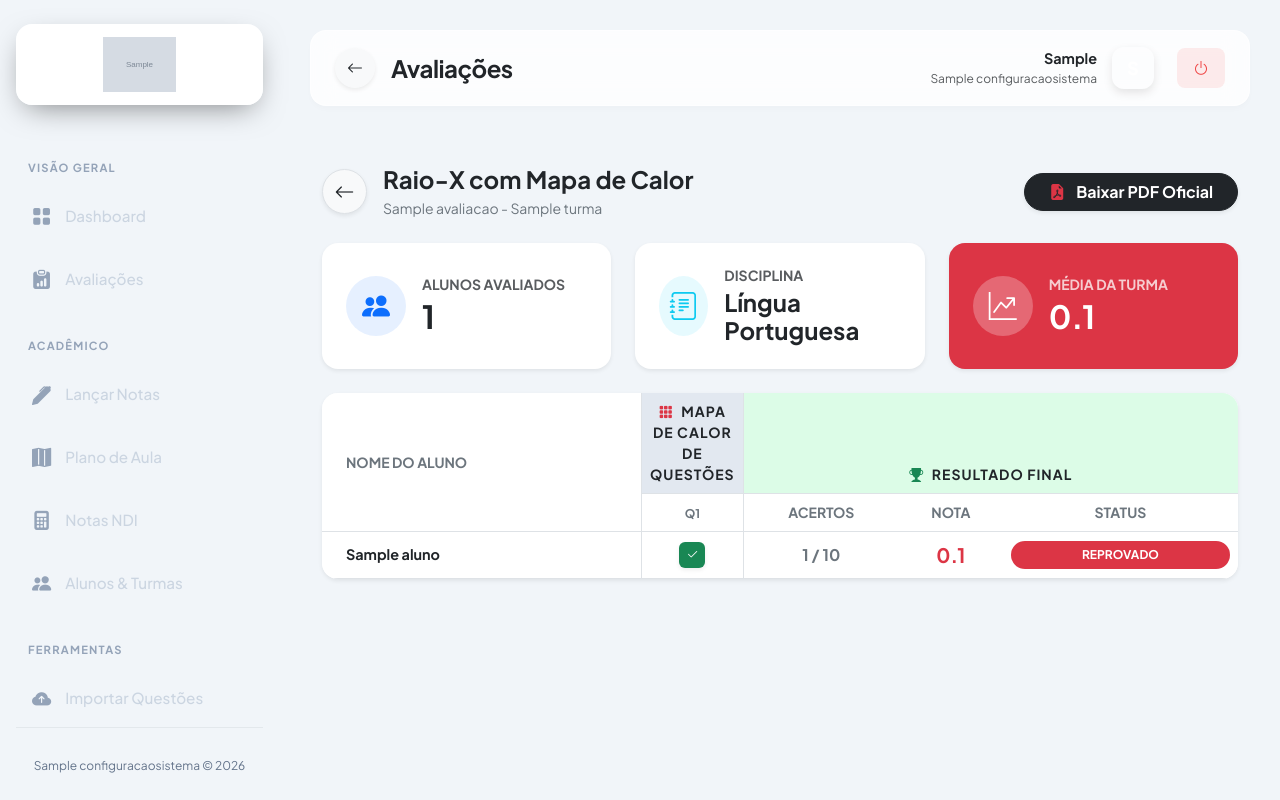
After one commit to nicolasnk11/projeto_sami, a Django app: page /avaliacao/1/resultados/ in a window 1280 px wide. The commit adds this page. Run offline with Django 5.2, Linux system fonts and the light colour scheme; a user stored in the database is signed in; data comes from the database, SQL or seed files in the repository; tables that the repository leaves empty hold one stand-in row (values such as "Sample post"); grey boxes marked "Sample" are stand-in pictures; parts of the project's set-up code (start-up, migrations or seed data) failed here and were passed over.

Commit message:
alteracao de features

```diff
--- a/core/templates/core/dashboard_aplicador.html
+++ b/core/templates/core/dashboard_aplicador.html
@@ -62,7 +62,7 @@
         </div>
 
         <div class="col-md-4">
-            <a href="{% url 'dashboard' %}" class="text-decoration-none">
+            <a href="{% url 'gerenciar_avaliacoes' %}" class="text-decoration-none">
                 <div class="card card-tatico h-100 border-0 rounded-4 shadow-sm bg-white position-relative overflow-hidden p-3">
                     <div class="bg-icone-fundo bg-warning bg-opacity-10 position-absolute rounded-circle" style="width: 150px; height: 150px; top: -30px; right: -30px; z-index: 0;"></div>
                     <div class="card-body position-relative z-1 d-flex flex-column justify-content-center">
--- /dev/null
+++ b/core/templates/core/resultados_turma.html
@@ -0,0 +1,148 @@
+{% extends 'core/base.html' %}
+
+{% block content %}
+<div class="container-fluid py-4">
+
+    <div class="d-flex justify-content-between align-items-center mb-4">
+        <div class="d-flex align-items-center gap-3">
+            <a href="javascript:history.back()" class="btn btn-light border rounded-circle shadow-sm d-flex align-items-center justify-content-center transition-hover" style="width: 45px; height: 45px;">
+                <i class="bi bi-arrow-left fs-5 text-dark"></i>
+            </a>
+            <div>
+                <h4 class="fw-bold mb-1 text-dark">Raio-X com Mapa de Calor</h4>
+                <p class="text-secondary mb-0 small">{{ avaliacao.titulo }} - {{ avaliacao.alocacao.turma.nome }}</p>
+            </div>
+        </div>
+        <div>
+            <a href="{% url 'baixar_relatorio_raiox_pdf' avaliacao.id %}" class="btn btn-dark rounded-pill px-4 shadow-sm fw-bold transition-hover text-white text-decoration-none">
+                <i class="bi bi-file-earmark-pdf-fill text-danger me-2"></i> Baixar PDF Oficial
+            </a>
+        </div>
+    </div>
+
+    <div class="row g-4 mb-4">
+        <div class="col-md-4">
+            <div class="card border-0 shadow-sm rounded-4 h-100 bg-white">
+                <div class="card-body p-4 d-flex align-items-center gap-3">
+                    <div class="bg-primary bg-opacity-10 text-primary rounded-circle d-flex align-items-center justify-content-center" style="width: 60px; height: 60px;">
+                        <i class="bi bi-people-fill fs-3"></i>
+                    </div>
+                    <div>
+                        <h6 class="text-muted fw-bold mb-1 text-uppercase small">Alunos Avaliados</h6>
+                        <h2 class="fw-bold text-dark mb-0">{{ total_alunos }}</h2>
+                    </div>
+                </div>
+            </div>
+        </div>
+
+        <div class="col-md-4">
+            <div class="card border-0 shadow-sm rounded-4 h-100 bg-white">
+                <div class="card-body p-4 d-flex align-items-center gap-3">
+                    <div class="bg-info bg-opacity-10 text-info rounded-circle d-flex align-items-center justify-content-center" style="width: 60px; height: 60px;">
+                        <i class="bi bi-journal-text fs-3"></i>
+                    </div>
+                    <div>
+                        <h6 class="text-muted fw-bold mb-1 text-uppercase small">Disciplina</h6>
+                        <h4 class="fw-bold text-dark mb-0">{{ avaliacao.alocacao.disciplina.nome }}</h4>
+                    </div>
+                </div>
+            </div>
+        </div>
+
+        <div class="col-md-4">
+            <div class="card border-0 shadow-sm rounded-4 h-100 {% if media_turma >= 6 %}bg-success text-white border-success{% elif media_turma >= 4 %}bg-warning text-dark border-warning{% else %}bg-danger text-white border-danger{% endif %}">
+                <div class="card-body p-4 d-flex align-items-center gap-3">
+                    <div class="bg-white bg-opacity-25 rounded-circle d-flex align-items-center justify-content-center" style="width: 60px; height: 60px;">
+                        <i class="bi bi-graph-up-arrow fs-3"></i>
+                    </div>
+                    <div>
+                        <h6 class="fw-bold mb-1 text-uppercase small opacity-75">Média da Turma</h6>
+                        <h2 class="fw-bold mb-0">{{ media_turma|floatformat:1 }}</h2>
+                    </div>
+                </div>
+            </div>
+        </div>
+    </div>
+
+    <div class="card border-0 shadow-sm rounded-4 overflow-hidden bg-white">
+        <div class="table-responsive">
+            <table class="table table-hover align-middle mb-0 custom-table">
+                <thead class="bg-light">
+                    <tr>
+                        <th rowspan="2" class="py-3 px-4 text-secondary small fw-bold align-middle border-end">NOME DO ALUNO</th>
+
+                        {% if itens %}
+                        <th colspan="{{ itens.count }}" class="py-2 text-center text-dark small fw-bold border-end" style="background-color: #e2e8f0; letter-spacing: 1px;">
+                            <i class="bi bi-grid-3x3-gap-fill me-1 text-danger"></i> MAPA DE CALOR DE QUESTÕES
+                        </th>
+                        {% endif %}
+
+                        <th colspan="3" class="py-2 text-center text-dark small fw-bold" style="background-color: #dcfce7; letter-spacing: 1px;">
+                            <i class="bi bi-trophy-fill me-1 text-success"></i> RESULTADO FINAL
+                        </th>
+                    </tr>
+                    <tr>
+                        {% for item in itens %}
+                        <th class="py-2 text-center text-secondary fw-bold border-end" style="width: 35px; font-size: 0.75rem;">Q{{ item.numero }}</th>
+                        {% endfor %}
+
+                        <th class="py-2 text-center text-secondary small fw-bold border-start">ACERTOS</th>
+                        <th class="py-2 text-center text-secondary small fw-bold">NOTA</th>
+                        <th class="py-2 text-center text-secondary small fw-bold">STATUS</th>
+                    </tr>
+                </thead>
+                <tbody class="border-top-0">
+                    {% for res in resultados %}
+                    <tr>
+                        <td class="px-4 fw-bold text-dark border-end" style="font-size: 0.9rem;">{{ res.aluno }}</td>
+
+                        {% for q in res.questoes %}
+                        <td class="text-center p-1 border-end" style="width: 35px;">
+                            {% if q.acertou == True %}
+                                <div class="heatmap-cell bg-success text-white shadow-sm" title="Acertou a Q{{ q.numero }}"><i class="bi bi-check2"></i></div>
+                            {% elif q.acertou == False %}
+                                <div class="heatmap-cell bg-danger text-white shadow-sm" title="Errou a Q{{ q.numero }}"><i class="bi bi-x-lg"></i></div>
+                            {% else %}
+                                <div class="heatmap-cell bg-light text-muted border" title="Em branco"><i class="bi bi-dash"></i></div>
+                            {% endif %}
+                        </td>
+                        {% endfor %}
+
+                        <td class="text-center fw-bold text-secondary border-start">{{ res.acertos }} / {{ res.total_questoes }}</td>
+                        <td class="text-center">
+                            <span class="fs-5 fw-bold text-{{ res.cor }}">{{ res.nota|floatformat:1 }}</span>
+                        </td>
+                        <td class="text-center">
+                            <span class="badge status-badge bg-{{ res.cor }} px-3 py-2 rounded-pill w-100">{{ res.status }}</span>
+                        </td>
+                    </tr>
+                    {% empty %}
+                    <tr>
+                        <td colspan="100%" class="text-center py-5 text-muted fw-medium">
+                            <i class="bi bi-clipboard-x fs-1 d-block mb-2"></i>
+                            Nenhuma nota lançada para esta avaliação ainda.
+                        </td>
+                    </tr>
+                    {% endfor %}
+                </tbody>
+            </table>
+        </div>
+    </div>
+</div>
+
+<style>
+    .heatmap-cell {
+        width: 26px;
+        height: 26px;
+        margin: 0 auto;
+        border-radius: 6px;
+        display: flex;
+        align-items: center;
+        justify-content: center;
+        font-size: 0.8rem;
+        font-weight: bold;
+    }
+    .transition-hover { transition: transform 0.2s ease, box-shadow 0.2s ease; }
+    .transition-hover:hover { transform: translateY(-2px); }
+</style>
+{% endblock %}
--- a/core/views.py
+++ b/core/views.py
@@ -3638,3 +3638,230 @@ def cadastrar_professor(request):
         'form': form,
     }
     return render(request, 'core/cadastrar_professor.html', context)
+
+@login_required
+def resultados_turma(request, avaliacao_id):
+    from django.db.models import Avg
+
+    avaliacao = get_object_or_404(Avaliacao, id=avaliacao_id)
+
+    # 1. Puxa o esqueleto da prova (As colunas do Mapa de Calor)
+    itens = ItemGabarito.objects.filter(avaliacao=avaliacao).order_by('numero')
+
+    # 2. Puxa os Resultados
+    resultados_banco = Resultado.objects.filter(avaliacao=avaliacao).select_related('matricula__aluno', 'matricula__turma').order_by('matricula__aluno__nome_completo')
+
+    total_alunos = resultados_banco.count()
+    media_turma = resultados_banco.aggregate(Avg('percentual'))['percentual__avg']
+    media_turma = round(media_turma / 10, 1) if media_turma else 0.0
+
+    # 3. OTIMIZAÇÃO EXTREMA: Puxa todas as respostas da turma de uma vez só!
+    respostas_all = RespostaDetalhada.objects.filter(resultado__in=resultados_banco).values('resultado_id', 'item_gabarito_id', 'acertou')
+    mapa_geral = {}
+    for resp in respostas_all:
+        if resp['resultado_id'] not in mapa_geral:
+            mapa_geral[resp['resultado_id']] = {}
+        mapa_geral[resp['resultado_id']][resp['item_gabarito_id']] = resp['acertou']
+
+    # 4. Monta a lista final juntando a Nota com o Mapa de Calor
+    lista_resultados = []
+    for r in resultados_banco:
+        nota = round((r.percentual or 0) / 10, 1)
+        if nota >= 6: status, cor = 'APROVADO', 'success'
+        elif nota >= 4: status, cor = 'RECUPERAÇÃO', 'warning'
+        else: status, cor = 'REPROVADO', 'danger'
+
+        mapa_aluno = mapa_geral.get(r.id, {})
+        linha_questoes = []
+
+        for item in itens:
+            linha_questoes.append({
+                'numero': item.numero,
+                'acertou': mapa_aluno.get(item.id) # Retorna True, False ou None
+            })
+
+        lista_resultados.append({
+            'aluno': r.matricula.aluno.nome_completo,
+            'acertos': r.acertos,
+            'total_questoes': r.total_questoes,
+            'nota': nota,
+            'status': status,
+            'cor': cor,
+            'questoes': linha_questoes
+        })
+
+    context = {
+        'avaliacao': avaliacao,
+        'resultados': lista_resultados,
+        'media_turma': media_turma,
+        'total_alunos': total_alunos,
+        'itens': itens # Mandando as colunas das questões pro HTML
+    }
+
+    return render(request, 'core/resultados_turma.html', context)
+
+from django.http import FileResponse
+
+@login_required
+def baixar_relatorio_raiox_pdf(request, avaliacao_id):
+    import io
+    from reportlab.lib import colors
+    from reportlab.lib.pagesizes import A4, landscape
+    from reportlab.platypus import SimpleDocTemplate, Table, TableStyle, Paragraph, Spacer
+    from reportlab.lib.styles import getSampleStyleSheet, ParagraphStyle
+    from django.db.models import Avg
+
+    avaliacao = get_object_or_404(Avaliacao, id=avaliacao_id)
+    itens = ItemGabarito.objects.filter(avaliacao=avaliacao).order_by('numero')
+    resultados_banco = Resultado.objects.filter(avaliacao=avaliacao).select_related('matricula__aluno').order_by('matricula__aluno__nome_completo')
+
+    # OTIMIZAÇÃO: Cria o Mapa de Calor direto do Banco
+    respostas_all = RespostaDetalhada.objects.filter(resultado__in=resultados_banco).values('resultado_id', 'item_gabarito_id', 'acertou')
+    mapa_geral = {}
+    for resp in respostas_all:
+        if resp['resultado_id'] not in mapa_geral:
+            mapa_geral[resp['resultado_id']] = {}
+        mapa_geral[resp['resultado_id']][resp['item_gabarito_id']] = resp['acertou']
+
+    buffer = io.BytesIO()
+    # Criando documento em formato PAISAGEM
+    doc = SimpleDocTemplate(buffer, pagesize=landscape(A4), rightMargin=20, leftMargin=20, topMargin=20, bottomMargin=20)
+    elements = []
+    styles = getSampleStyleSheet()
+
+    # Estilos do Cabeçalho
+    titulo_style = ParagraphStyle('Titulo', parent=styles['Normal'], fontSize=16, textColor=colors.HexColor("#0A2619"), fontName='Helvetica-Bold', alignment=1, spaceAfter=5)
+    sub_style = ParagraphStyle('Sub', parent=styles['Normal'], fontSize=10, textColor=colors.grey, fontName='Helvetica-Bold', alignment=1, spaceAfter=20)
+
+    # 1. Montando o Cabeçalho
+    config = ConfiguracaoSistema.objects.first()
+    nome_escola = config.nome_escola.upper() if config and config.nome_escola else "SAMI EDUCACIONAL"
+
+    elements.append(Paragraph(nome_escola, titulo_style))
+    elements.append(Paragraph("RAIO-X E MAPA DE CALOR DA TURMA", ParagraphStyle('T2', parent=titulo_style, fontSize=12)))
+
+    media_turma = resultados_banco.aggregate(Avg('percentual'))['percentual__avg']
+    media_turma = round(media_turma / 10, 1) if media_turma else 0.0
+
+    info_texto = f"TURMA: {avaliacao.alocacao.turma.nome} &nbsp;|&nbsp; DISCIPLINA: {avaliacao.alocacao.disciplina.nome.upper()} &nbsp;|&nbsp; DATA: {avaliacao.data_aplicacao.strftime('%d/%m/%Y')} &nbsp;|&nbsp; MÉDIA GERAL: {media_turma}"
+    elements.append(Paragraph(info_texto, sub_style))
+
+    # 2. Estruturando o Esqueleto da Tabela
+    num_qs = itens.count()
+    if num_qs == 0:
+        num_qs = 1
+
+    # Linha dupla de cabeçalho
+    row1 = ['NOME DO ALUNO'] + ['MAPA DE CALOR DE QUESTÕES'] + [''] * (num_qs - 1) + ['RESULTADOS', '', '']
+    row2 = ['']
+    for item in itens:
+        # 🔥 FIX: Removemos a letra "Q" para economizar espaço horizontal!
+        row2.append(f"{item.numero}")
+    row2.extend(['ACERTOS', 'NOTA', 'STATUS'])
+
+    data = [row1, row2]
+
+    # 🔥 FIX: Fontes Dinâmicas! Se tiver muita questão, a fonte diminui sozinha.
+    font_size_table = 8 if num_qs <= 20 else 7
+    font_size_headers = 8 if num_qs <= 20 else 6
+
+    estilos_tabela = [
+        ('SPAN', (0, 0), (0, 1)),
+        ('SPAN', (1, 0), (num_qs, 0)),
+        ('SPAN', (num_qs + 1, 0), (num_qs + 3, 0)),
+
+        ('BACKGROUND', (0, 0), (-1, 1), colors.HexColor("#0A2619")),
+        ('TEXTCOLOR', (0, 0), (-1, 1), colors.white),
+        ('FONTNAME', (0, 0), (-1, 1), 'Helvetica-Bold'),
+        ('FONTSIZE', (0, 0), (-1, 1), font_size_headers),
+        ('ALIGN', (0, 0), (-1, -1), 'CENTER'),
+        ('VALIGN', (0, 0), (-1, -1), 'MIDDLE'),
+        ('ALIGN', (0, 2), (0, -1), 'LEFT'),
+        ('GRID', (0, 0), (-1, -1), 0.5, colors.HexColor("#cbd5e1")),
+        ('ROWBACKGROUNDS', (0, 2), (-1, -1), [colors.white, colors.HexColor("#f8fafc")]),
+
+        # 🔥 FIX: O GRANDE SEGREDO: Reduzimos o "espaçamento em branco" interno da célula para 2 pixels!
+        ('LEFTPADDING', (0, 0), (-1, -1), 2),
+        ('RIGHTPADDING', (0, 0), (-1, -1), 2),
+        ('TOPPADDING', (0, 0), (-1, -1), 3),
+        ('BOTTOMPADDING', (0, 0), (-1, -1), 3),
+        ('FONTSIZE', (0, 2), (-1, -1), font_size_table),
+    ]
+
+    # 3. Preenchendo as notas dos Alunos
+    for i, r in enumerate(resultados_banco, start=2):
+        nota = round((r.percentual or 0) / 10, 1)
+        status = 'APR' if nota >= 6 else 'REC' if nota >= 4 else 'REP'
+
+        # Limita o nome para evitar estouros na primeira coluna
+        nome_aluno = r.matricula.aluno.nome_completo
+        if len(nome_aluno) > 28: nome_aluno = nome_aluno[:26] + "..."
+        row = [nome_aluno]
+
+        mapa_aluno = mapa_geral.get(r.id, {})
+
+        col_idx = 1
+        for item in itens:
+            acertou = mapa_aluno.get(item.id)
+            if acertou is True:
+                row.append("V")
+                # Sem fundo colorido. Apenas a letra num verde médio elegante.
+                estilos_tabela.append(('TEXTCOLOR', (col_idx, i), (col_idx, i), colors.HexColor("#15803d")))
+            elif acertou is False:
+                row.append("X")
+                # O erro é o que importa! Fundo vermelho ultra-suave (pastel) com letra vermelha.
+                estilos_tabela.append(('BACKGROUND', (col_idx, i), (col_idx, i), colors.HexColor("#fff1f2")))
+                estilos_tabela.append(('TEXTCOLOR', (col_idx, i), (col_idx, i), colors.HexColor("#e11d48")))
+            else:
+                row.append("-")
+                # Em branco/nulo fica apagadinho para não poluir a tela
+                estilos_tabela.append(('TEXTCOLOR', (col_idx, i), (col_idx, i), colors.HexColor("#94a3b8")))
+            col_idx += 1
+
+        row.extend([f"{r.acertos}/{r.total_questoes}", f"{nota:.1f}", status])
+        data.append(row)
+
+        if status == 'APR':
+            estilos_tabela.append(('TEXTCOLOR', (-1, i), (-1, i), colors.HexColor("#198754")))
+            estilos_tabela.append(('FONTNAME', (-1, i), (-1, i), 'Helvetica-Bold'))
+        elif status == 'REC':
+            estilos_tabela.append(('TEXTCOLOR', (-1, i), (-1, i), colors.HexColor("#d97706")))
+            estilos_tabela.append(('FONTNAME', (-1, i), (-1, i), 'Helvetica-Bold'))
+        else:
+            estilos_tabela.append(('TEXTCOLOR', (-1, i), (-1, i), colors.HexColor("#dc3545")))
+            estilos_tabela.append(('FONTNAME', (-1, i), (-1, i), 'Helvetica-Bold'))
+
+    # 4. CÁLCULO MATEMÁTICO DE MARGENS
+    page_width, page_height = landscape(A4)
+    usable_width = page_width - 40 # 20 de margem esq e dir
+
+    fixed_end_cols = 40 + 30 + 35 # Acertos, Nota, Status = 105 pontos
+    remaining_for_qs_and_name = usable_width - fixed_end_cols
+
+    # Definindo a largura das questões e do nome
+    q_width = 16 if num_qs > 20 else 20
+    qs_total_width = q_width * num_qs
+
+    nome_width = remaining_for_qs_and_name - qs_total_width
+
+    if nome_width < 140:
+        nome_width = 140
+        q_width = (remaining_for_qs_and_name - 140) / num_qs
+
+    col_widths = [nome_width] + [q_width] * num_qs + [40, 30, 35]
+
+    t = Table(data, colWidths=col_widths, repeatRows=2, hAlign='CENTER')
+    t.setStyle(TableStyle(estilos_tabela))
+    elements.append(t)
+
+    # 5. Legenda Rodapé
+    elements.append(Spacer(1, 20))
+    legenda = Paragraph("<b>LEGENDA MAPA DE CALOR:</b> <font color='#198754'><b>V</b> (Acerto)</font> &nbsp;|&nbsp; <font color='#dc3545'><b>X</b> (Erro)</font> &nbsp;|&nbsp; <b>-</b> (Em Branco/Nula) <br/><br/> <b>STATUS FINAL:</b> APR (Aprovado &ge; 6.0) &nbsp;|&nbsp; REC (Recuperação &ge; 4.0) &nbsp;|&nbsp; REP (Reprovado < 4.0)", ParagraphStyle('Leg', parent=styles['Normal'], fontSize=8, textColor=colors.HexColor("#64748b"), alignment=1))
+    elements.append(legenda)
+
+    doc.build(elements)
+    buffer.seek(0)
+
+    from django.utils.text import slugify
+    safe_turma = slugify(avaliacao.alocacao.turma.nome)
+    return FileResponse(buffer, as_attachment=True, filename=f"RaioX_MapaCalor_{safe_turma}_{avaliacao.alocacao.disciplina.nome}.pdf")
--- a/setup/urls.py
+++ b/setup/urls.py
@@ -25,6 +25,8 @@ urlpatterns = [
     path('avaliacoes/', views.gerenciar_avaliacoes, name='gerenciar_avaliacoes'),
     path('avaliacoes/nova/', views.criar_avaliacao, name='criar_avaliacao'),
     path('avaliacoes/editar/<int:avaliacao_id>/', views.editar_avaliacao, name='editar_avaliacao'),
+    path('avaliacao/<int:avaliacao_id>/resultados/', views.resultados_turma, name='resultados_turma'),
+    path('avaliacao/<int:avaliacao_id>/raiox-pdf/', views.baixar_relatorio_raiox_pdf, name='baixar_relatorio_raiox_pdf'),
 
     # GERAÇÃO DE PROVAS
     path('gerar_prova/', views.gerar_prova_pdf, name='gerar_prova_pdf'),
```
Also changed, not shown: core/templates/core/avaliacoes.html (+8 -0 lines).
